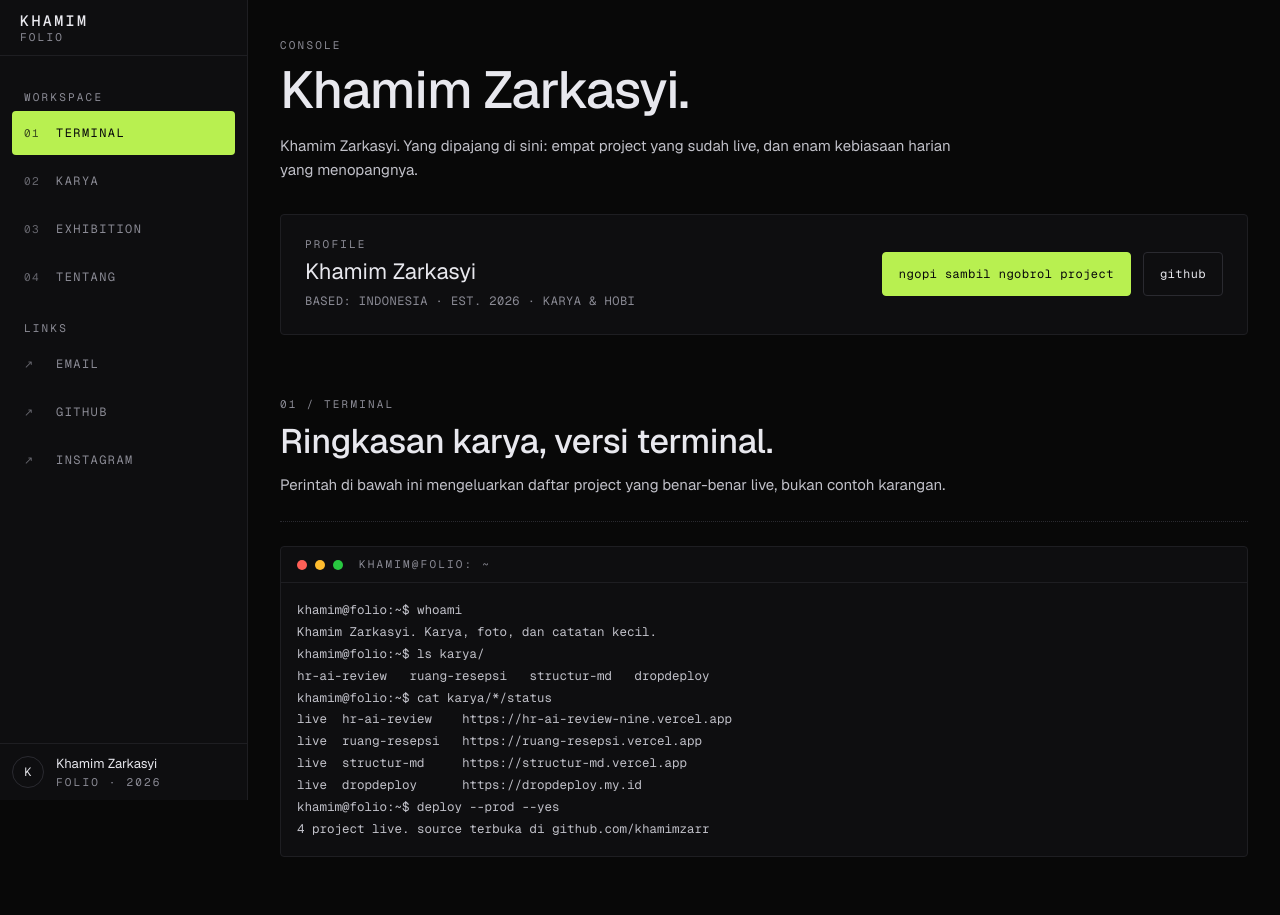
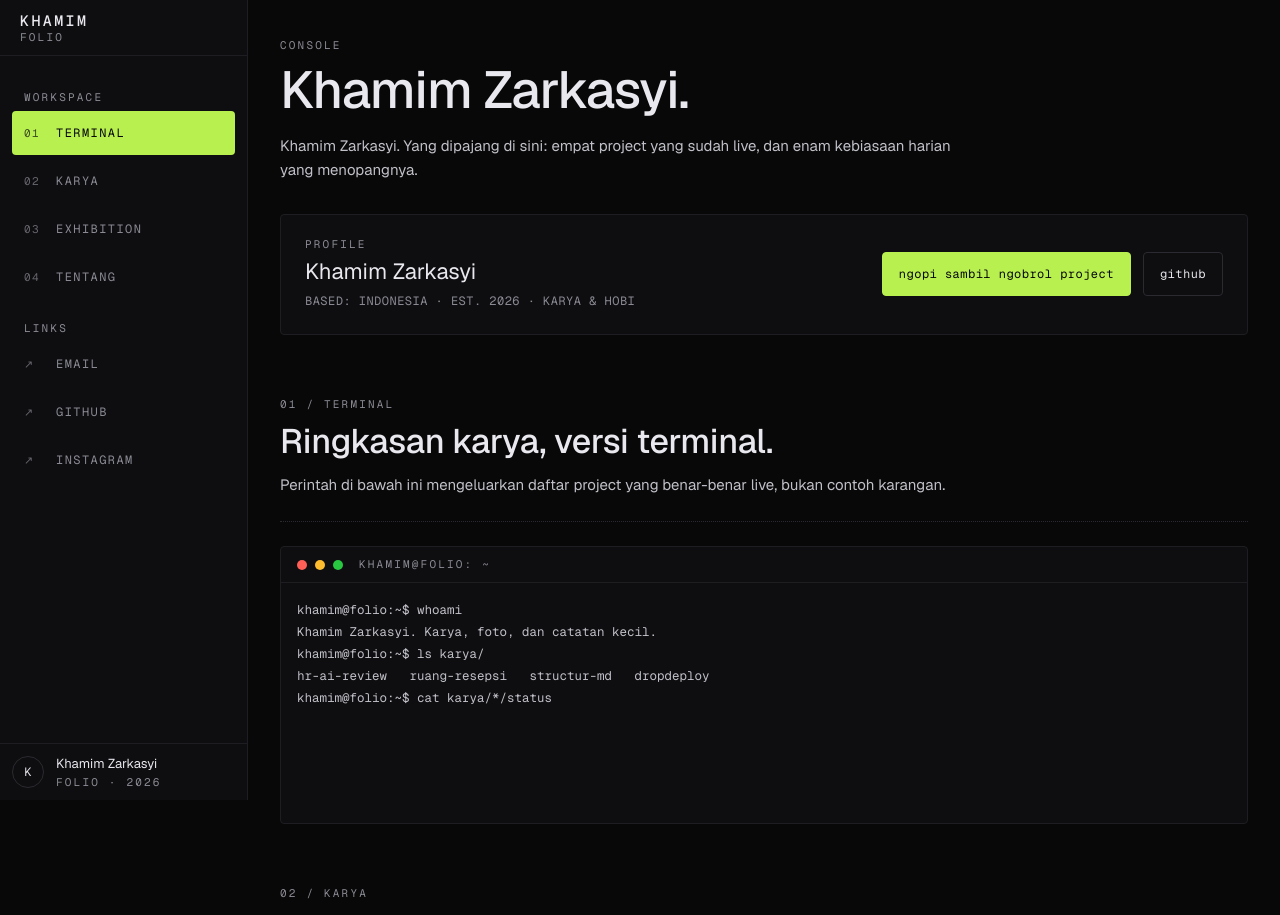
Before and after one commit to khamimzarr/khamim-portfolio, a Next.js app: page / in a window 1280 px wide. Shown: the top 915 px of the page. Built offline with nearby package versions, Linux system fonts and the light colour scheme.

Commit message:
polish(terminal): type commands slowly, land output at once, pause per line

```diff
--- a/src/components/Terminal.tsx
+++ b/src/components/Terminal.tsx
@@ -2,7 +2,9 @@
 import { useEffect, useRef, useState } from "react";
 import useReducedMotion from "./useReducedMotion";
 
-const TRANSCRIPT = [
+type Line = { prompt: boolean; text: string };
+
+const TRANSCRIPT: Line[] = [
   { prompt: true, text: "whoami" },
   { prompt: false, text: "Khamim Zarkasyi. Karya, foto, dan catatan kecil." },
   { prompt: true, text: "ls karya/" },
@@ -16,12 +18,23 @@ const TRANSCRIPT = [
   { prompt: false, text: "4 project live. source terbuka di github.com/khamimzarr" },
 ];
 
-const FULL = TRANSCRIPT.map((line) => (line.prompt ? "khamim@folio:~$ " : "") + line.text).join("\n");
+const PROMPT = "khamim@folio:~$ ";
+
+/* Typing rhythm: commands type slowly, output lands at once, like a real session. */
+const TYPE_MS = 45;
+const OUTPUT_PAUSE_MS = 180;
+const LINE_PAUSE_MS = 420;
+const START_DELAY_MS = 400;
+
+function fullLine(entry: Line) {
+  return (entry.prompt ? PROMPT : "") + entry.text;
+}
 
 export default function Terminal() {
   const reduced = useReducedMotion();
   const [started, setStarted] = useState(false);
-  const [shown, setShown] = useState(0);
+  const [line, setLine] = useState(0);
+  const [chars, setChars] = useState(0);
   const host = useRef<HTMLDivElement>(null);
 
   useEffect(() => {
@@ -42,21 +55,43 @@ export default function Terminal() {
 
   useEffect(() => {
     if (reduced) {
-      setShown(FULL.length);
+      setLine(TRANSCRIPT.length);
+      setChars(0);
       return;
     }
-    if (!started) return;
-    let index = 0;
-    const id = setInterval(() => {
-      index += 2;
-      setShown(index);
-      if (index >= FULL.length) clearInterval(id);
-    }, 14);
-    return () => clearInterval(id);
-  }, [reduced, started]);
+    if (!started || line >= TRANSCRIPT.length) return;
 
-  const done = reduced || shown >= FULL.length;
-  const text = done ? FULL : FULL.slice(0, shown);
+    const entry = TRANSCRIPT[line];
+    const full = fullLine(entry);
+
+    if (!entry.prompt) {
+      const timer = setTimeout(() => {
+        setLine((l) => l + 1);
+        setChars(0);
+      }, OUTPUT_PAUSE_MS);
+      return () => clearTimeout(timer);
+    }
+
+    if (chars < full.length) {
+      const delay = chars === 0 ? START_DELAY_MS : TYPE_MS;
+      const timer = setTimeout(() => setChars((c) => c + 1), delay);
+      return () => clearTimeout(timer);
+    }
+
+    const timer = setTimeout(() => {
+      setLine((l) => l + 1);
+      setChars(0);
+    }, LINE_PAUSE_MS);
+    return () => clearTimeout(timer);
+  }, [reduced, started, line, chars]);
+
+  const visible = TRANSCRIPT.slice(0, line).map(fullLine);
+  if (line < TRANSCRIPT.length) {
+    const entry = TRANSCRIPT[line];
+    const full = fullLine(entry);
+    if (entry.prompt && chars > 0) visible.push(full.slice(0, chars));
+    if (!entry.prompt && chars > 0) visible.push(full);
+  }
 
   return (
     <div ref={host} className="panel overflow-hidden">
@@ -69,10 +104,10 @@ export default function Terminal() {
       <pre
         tabIndex={0}
         aria-label="Terminal ringkasan karya Khamim"
-        className="mono m-0 overflow-x-auto whitespace-pre-wrap p-4 text-[12.5px] leading-[1.75] text-[#c0c0c8] focus-visible:outline-2 focus-visible:outline-[#b8f050]"
+        className="mono m-0 min-h-[240px] overflow-x-auto whitespace-pre-wrap p-4 text-[12.5px] leading-[1.75] text-[#c0c0c8] focus-visible:outline-2 focus-visible:outline-[#b8f050]"
       >
-        {text}
-        {!done && <span className="caret" />}
+        {visible.join("\n")}
+        <span className="caret" />
       </pre>
     </div>
   );
```
